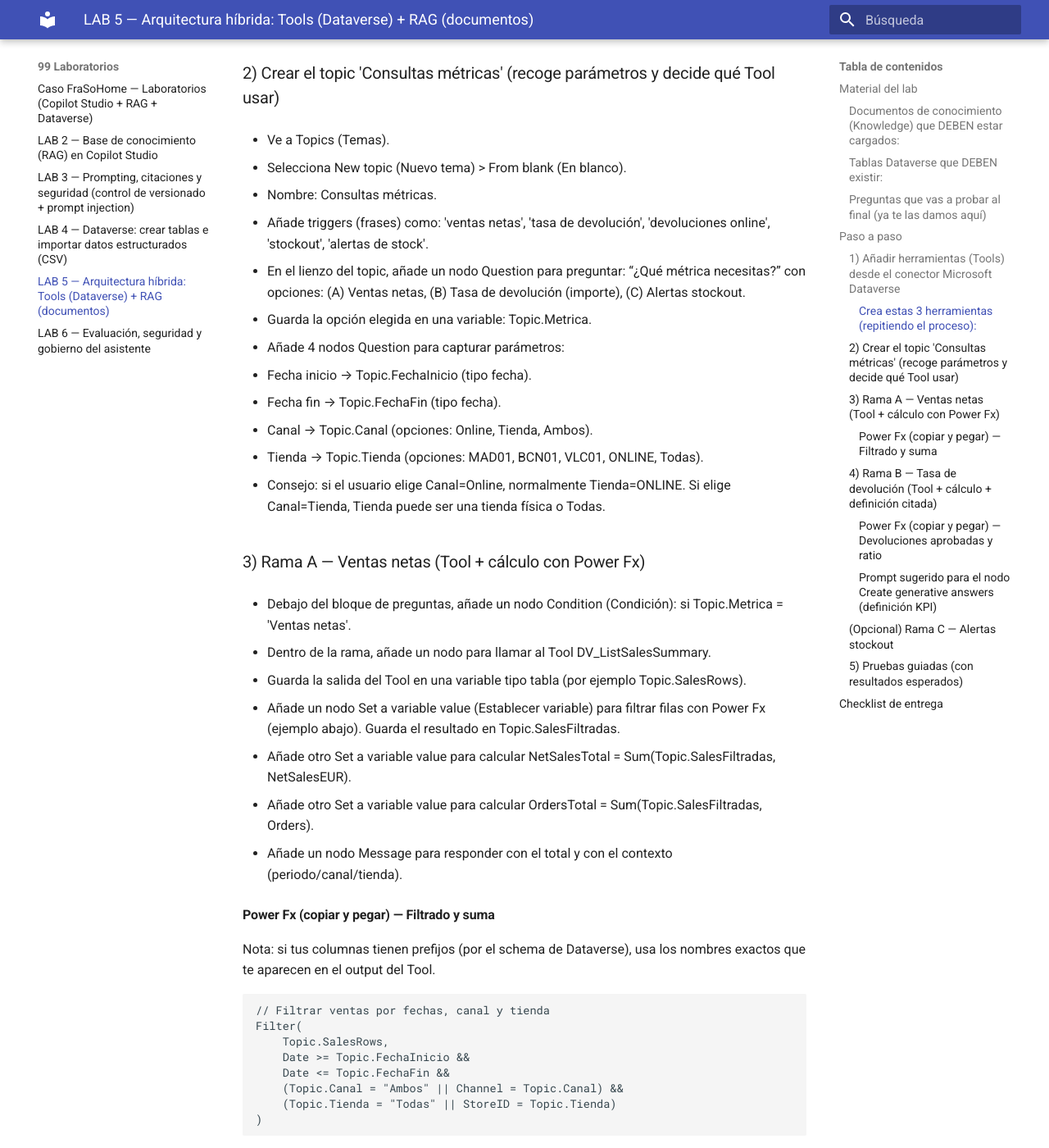
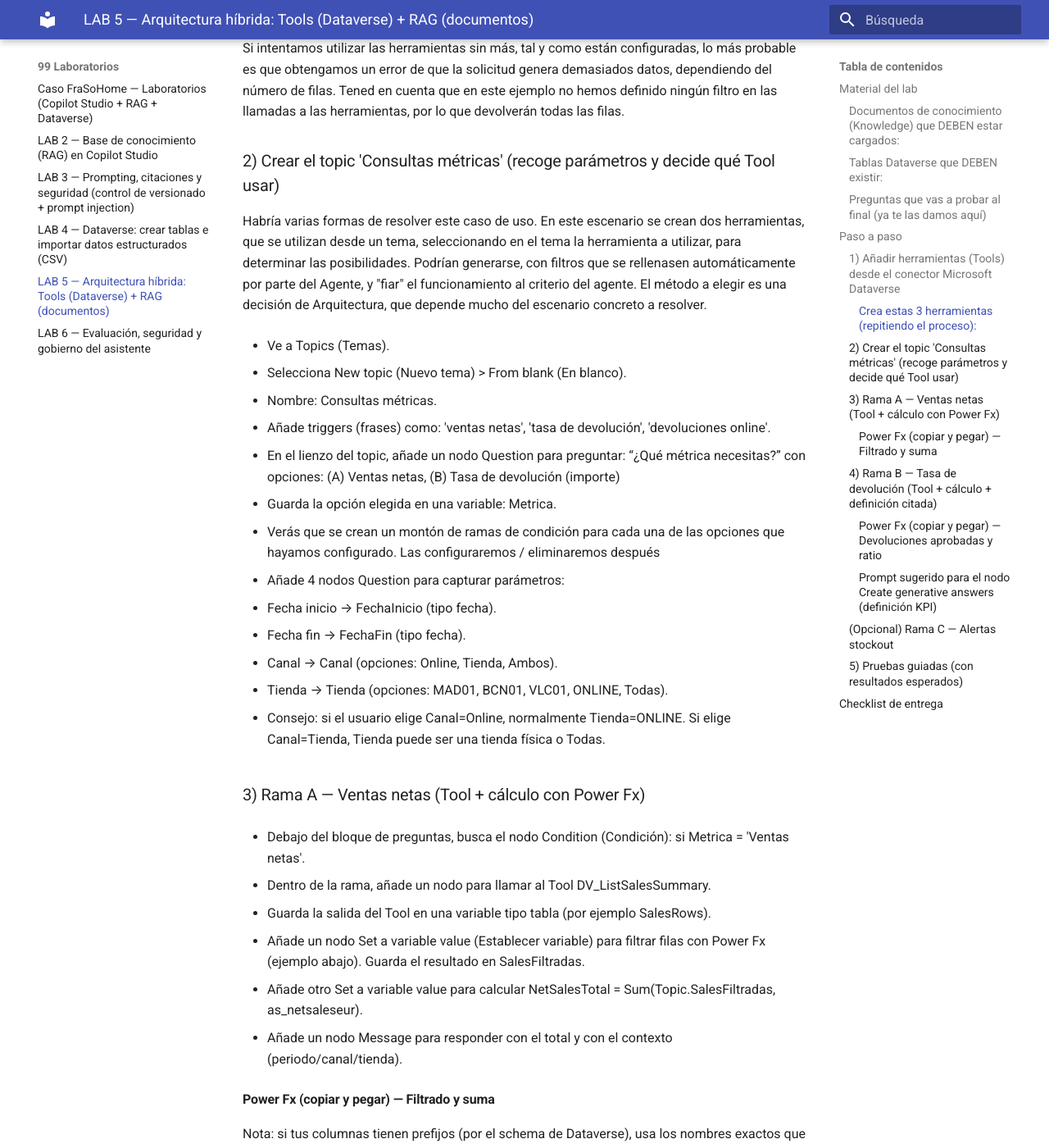
Before and after one commit to antoniosql/rag-copilot-studio, an MkDocs documentation site: the page built from docs/99 Laboratorios/LAB5_Arquitectura_Hibrida_Tools_y_RAG.md, in a window 1280 px wide and 1400 px high, scrolled down 2236 px. Shown: the whole window at 82% size. Built offline with MkDocs 1.6.1 and Material for MkDocs 9.7.7, drawn with Linux system fonts in a browser that asks for light colours; some of the changed text lies outside the part shown.

Commit message:
Update LAB5_Arquitectura_Hibrida_Tools_y_RAG.md

````diff
--- a/docs/99 Laboratorios/LAB5_Arquitectura_Hibrida_Tools_y_RAG.md
+++ b/docs/99 Laboratorios/LAB5_Arquitectura_Hibrida_Tools_y_RAG.md
@@ -17,11 +17,12 @@
 
 ### Tablas Dataverse que DEBEN existir:
 
+Las cargadas desde los CSV de esta lista (revisar el nombre concreto con el que se ha generado cada una de las tablas al importarlas)
+
 - FS Ventas Resumen Diario
 
 - FS Devoluciones
 
-- FS Alertas Stockout
 
 ### Preguntas que vas a probar al final (ya te las damos aquí)
 
@@ -63,9 +64,11 @@
 | --- | --- | --- |
 | DV_ListSalesSummary | Store Sales Record | Filas con Date, Channel, StoreID, NetSalesEUR, Orders (para sumar ventas). |
 | DV_ListReturns | Return | Filas con ReturnDate, Channel, StoreID, RefundAmountEUR, ReasonCode, Approved, ReturnID (para contar/sumar devoluciones). |
-| DV_ListStockoutAlerts (opcional) | Stock Alert | AlertDate, StoreID, SKU, Severity, Priority, SuggestedAction (para alertas). |
+
+Si intentamos utilizar las herramientas sin más, tal y como están configuradas, lo más probable es que obtengamos un error de que la solicitud genera demasiados datos, dependiendo del número de filas. Tened en cuenta que en este ejemplo no hemos definido ningún filtro en las llamadas a las herramientas, por lo que devolverán todas las filas.
 
 ### 2) Crear el topic 'Consultas métricas' (recoge parámetros y decide qué Tool usar)
+Habría varias formas de resolver este caso de uso. En este escenario se crean dos herramientas, que se utilizan desde un tema, seleccionando en el tema la herramienta a utilizar, para determinar las posibilidades. Podrían generarse, con filtros que se rellenasen automáticamente por parte del Agente, y "fiar" el funcionamiento al criterio del agente. El método a elegir es una decisión de Arquitectura, que depende mucho del escenario concreto a resolver.
 
 - Ve a Topics (Temas).
 
@@ -73,59 +76,50 @@
 
 - Nombre: Consultas métricas.
 
-- Añade triggers (frases) como: 'ventas netas', 'tasa de devolución', 'devoluciones online', 'stockout', 'alertas de stock'.
+- Añade triggers (frases) como: 'ventas netas', 'tasa de devolución', 'devoluciones online'.
 
-- En el lienzo del topic, añade un nodo Question para preguntar: “¿Qué métrica necesitas?” con opciones: (A) Ventas netas, (B) Tasa de devolución (importe), (C) Alertas stockout.
+- En el lienzo del topic, añade un nodo Question para preguntar: “¿Qué métrica necesitas?” con opciones: (A) Ventas netas, (B) Tasa de devolución (importe)
 
-- Guarda la opción elegida en una variable: Topic.Metrica.
+- Guarda la opción elegida en una variable: Metrica.
+- Verás que se crean un montón de ramas de condición para cada una de las opciones que hayamos configurado. Las configuraremos / eliminaremos después
 
 - Añade 4 nodos Question para capturar parámetros:
 
-- Fecha inicio → Topic.FechaInicio (tipo fecha).
+- Fecha inicio → FechaInicio (tipo fecha).
 
-- Fecha fin → Topic.FechaFin (tipo fecha).
+- Fecha fin → FechaFin (tipo fecha).
 
-- Canal → Topic.Canal (opciones: Online, Tienda, Ambos).
+- Canal → Canal (opciones: Online, Tienda, Ambos).
 
-- Tienda → Topic.Tienda (opciones: MAD01, BCN01, VLC01, ONLINE, Todas).
+- Tienda → Tienda (opciones: MAD01, BCN01, VLC01, ONLINE, Todas).
 
 - Consejo: si el usuario elige Canal=Online, normalmente Tienda=ONLINE. Si elige Canal=Tienda, Tienda puede ser una tienda física o Todas.
 
 ### 3) Rama A — Ventas netas (Tool + cálculo con Power Fx)
 
-- Debajo del bloque de preguntas, añade un nodo Condition (Condición): si Topic.Metrica = 'Ventas netas'.
+- Debajo del bloque de preguntas, busca el nodo Condition (Condición): si Metrica = 'Ventas netas'.
 
 - Dentro de la rama, añade un nodo para llamar al Tool DV_ListSalesSummary.
 
-- Guarda la salida del Tool en una variable tipo tabla (por ejemplo Topic.SalesRows).
+- Guarda la salida del Tool en una variable tipo tabla (por ejemplo SalesRows).
 
-- Añade un nodo Set a variable value (Establecer variable) para filtrar filas con Power Fx (ejemplo abajo). Guarda el resultado en Topic.SalesFiltradas.
+- Añade un nodo Set a variable value (Establecer variable) para filtrar filas con Power Fx (ejemplo abajo). Guarda el resultado en SalesFiltradas.
 
-- Añade otro Set a variable value para calcular NetSalesTotal = Sum(Topic.SalesFiltradas, NetSalesEUR).
-
-- Añade otro Set a variable value para calcular OrdersTotal = Sum(Topic.SalesFiltradas, Orders).
+- Añade otro Set a variable value para calcular NetSalesTotal = Sum(Topic.SalesFiltradas, as_netsaleseur).
 
 - Añade un nodo Message para responder con el total y con el contexto (periodo/canal/tienda).
 
 #### Power Fx (copiar y pegar) — Filtrado y suma
 
-Nota: si tus columnas tienen prefijos (por el schema de Dataverse), usa los nombres exactos que te aparecen en el output del Tool.
+Nota: si tus columnas tienen prefijos (por el schema de Dataverse), usa los nombres exactos que te aparecen en el output del Tool.Busca esos nombres en las tablas dentro de la página de PowerPlatform. Por ejemplo StoreID puede aparecer como as_storeidentifier, por ejemplo.
 
 ```text
 // Filtrar ventas por fechas, canal y tienda
-Filter(
-    Topic.SalesRows,
-    Date >= Topic.FechaInicio &&
-    Date <= Topic.FechaFin &&
-    (Topic.Canal = "Ambos" || Channel = Topic.Canal) &&
-    (Topic.Tienda = "Todas" || StoreID = Topic.Tienda)
-)
+// Filtrar ventas por fechas, canal y tienda
+Filter(Topic.SalesRows,     as_saledate >= Topic.FechaInicio && as_saledate <= Topic.FechaFin &&     (Text(Topic.Canal) = "Ambos" || as_saleschannel = Text(Topic.Canal)) &&     (Text(Topic.Tienda) = "Todas" || as_storeidentifier = Text(Topic.Tienda)))
 ```
 
-```text
-// Sumar ventas netas y pedidos
-Sum(Topic.SalesFiltradas, NetSalesEUR)
-```
+
 
 ### 4) Rama B — Tasa de devolución (Tool + cálculo + definición citada)
 
@@ -144,15 +138,15 @@
 - Responde con: cifra + explicación + citación del diccionario KPI.
 
 #### Power Fx (copiar y pegar) — Devoluciones aprobadas y ratio
-
+RECUERDA REVISAR LOS NOMBRES DE LOS CAMPOS
 ```text
 // Filtrar devoluciones aprobadas por fechas/canal/tienda
 Filter(
     Topic.ReturnRows,
     ReturnDate >= Topic.FechaInicio &&
     ReturnDate <= Topic.FechaFin &&
-    (Topic.Canal = "Ambos" || Channel = Topic.Canal) &&
-    (Topic.Tienda = "Todas" || StoreID = Topic.Tienda) &&
+    (Text(Topic.Canal) = "Ambos" || Channel = Text(Topic.Canal)) &&
+    (Text(Topic.Tienda) = "Todas" || StoreID = Text(Topic.Tienda)) &&
     Approved = "Sí"
 )
 ```
````
